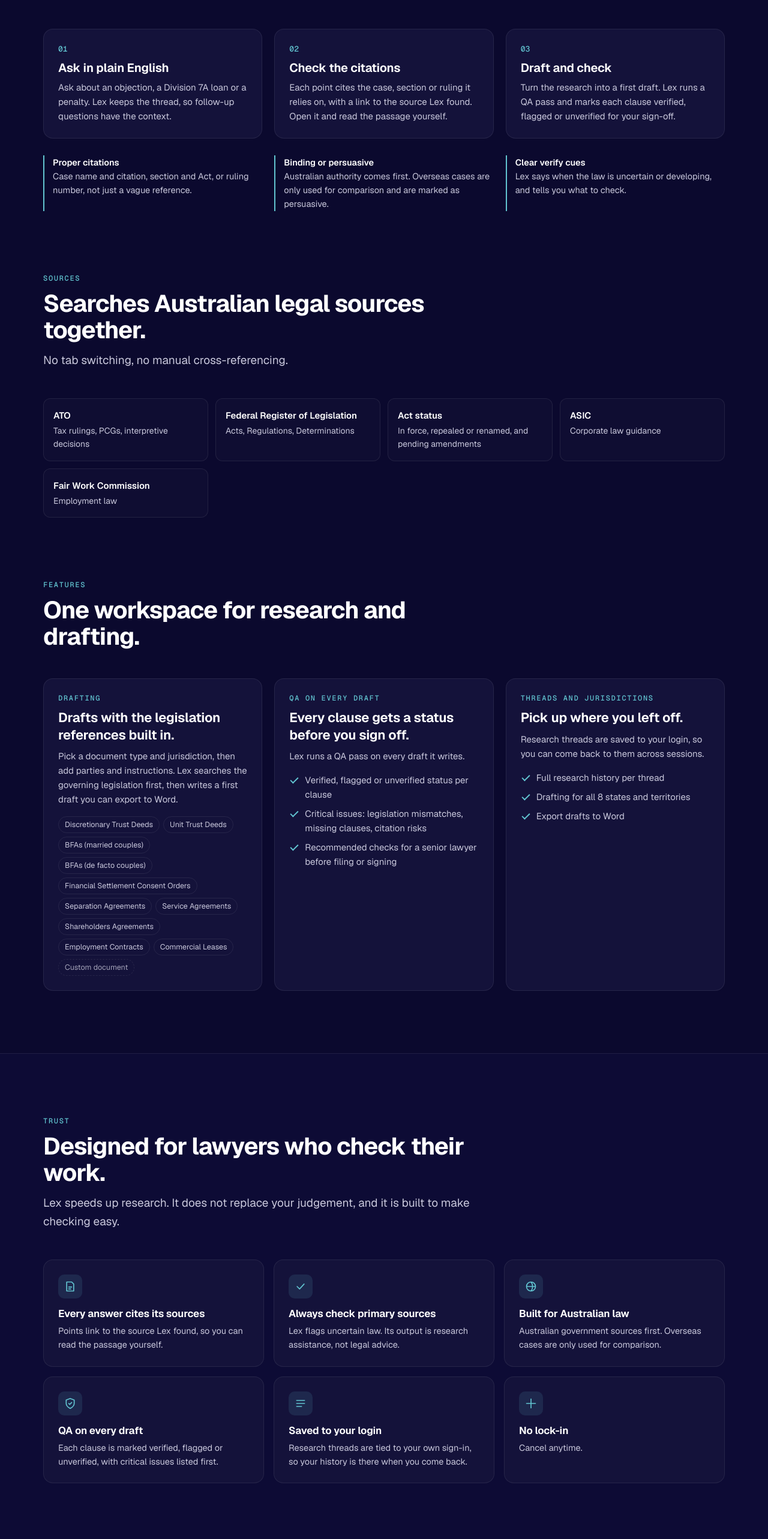
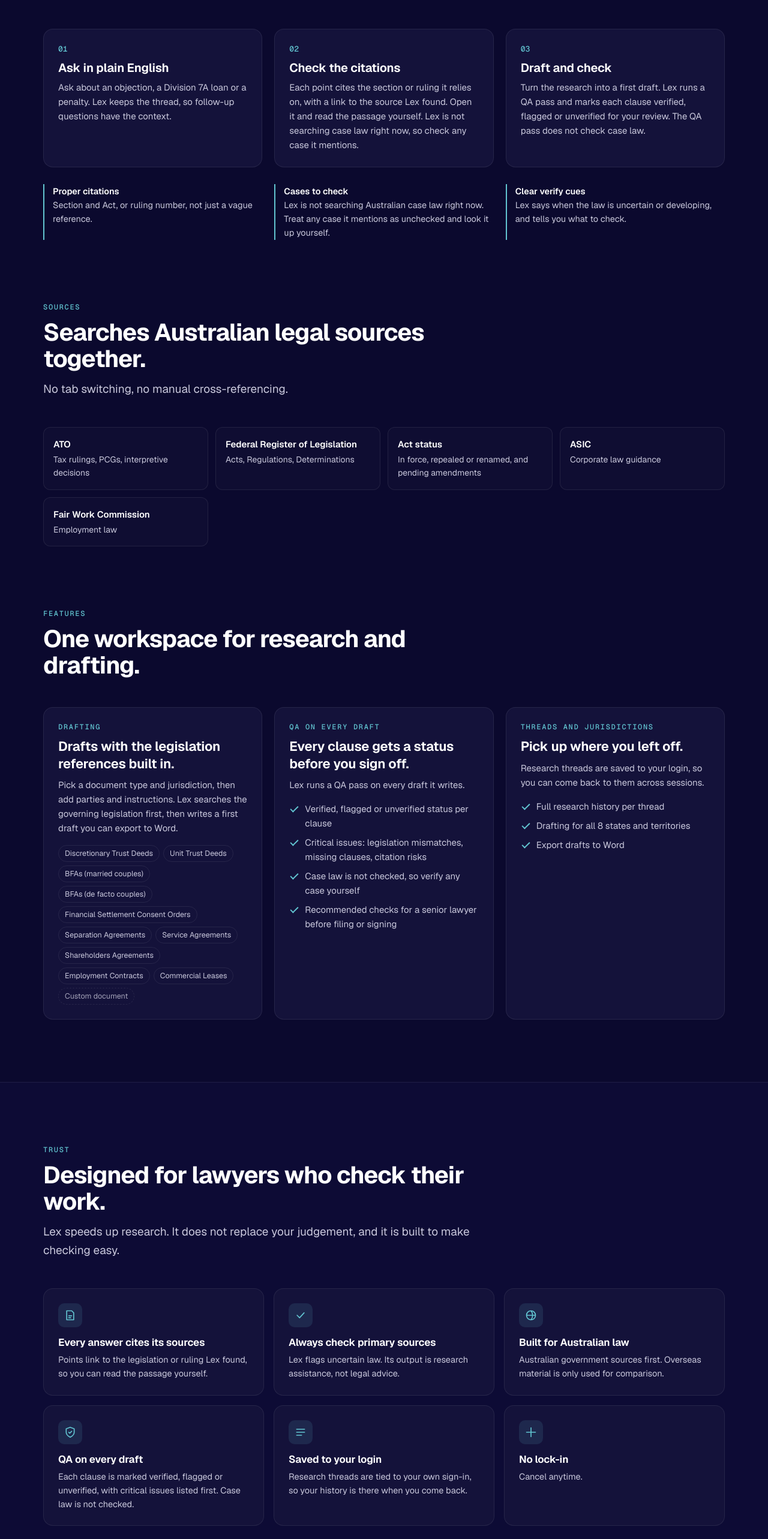
Before and after one commit to sg-satoshi/saabai-site, a Next.js app: page /legal in a window 1280 px wide. Shown: the part 1400-3966 px from the top of the page at 60% size. Built offline with nearby package versions, Linux system fonts and the light colour scheme; no server answers.

Commit message:
/legal: drop case-checking claims while case law search is paused

```diff
--- a/app/legal/page.tsx
+++ b/app/legal/page.tsx
@@ -52,7 +52,7 @@ const DOC_TYPES = [
 
 const LEX_FAQS = [
   { q: "What is Lex?", a: "Lex is an AI legal research and drafting tool for Australian law firms. It searches public Australian government sources, including ATO rulings and Commonwealth legislation, and every answer cites its source." },
-  { q: "Can I rely on Lex's answers without checking?", a: "No. Lex cites the sources it relies on and says when the law is uncertain, so checking is fast, and you should always check primary sources before advising a client." },
+  { q: "Can I rely on Lex's answers without checking?", a: "No. Lex cites the legislation and rulings it relies on and says when the law is uncertain. Case law is not searched right now. Always check primary sources before advising a client." },
   { q: "Which sources does Lex search?", a: "Public Australian government sources: ATO rulings and interpretive decisions, the Federal Register of Legislation (including whether an Act is in force), ASIC and the Fair Work Commission. Lex does not currently search case law databases, so check case law yourself." },
   { q: "Is it useful for tax and ATO disputes?", a: "Yes. Lex searches ATO rulings and interpretive decisions alongside Commonwealth legislation, so it suits objections, reviews and ruling work." },
   { q: "What documents can Lex draft?", a: "Ten document types: discretionary and unit trust deeds, BFAs for married and de facto couples, financial settlement consent orders, separation agreements, service agreements, shareholders agreements, employment contracts and commercial leases. You can also draft a custom document from your own instructions, and every draft gets a QA pass." },
@@ -186,17 +186,17 @@ export default function LegalPage() {
             <div className="lx-card">
               <div className="lx-n">02</div>
               <h3>Check the citations</h3>
-              <p>Each point cites the case, section or ruling it relies on, with a link to the source Lex found. Open it and read the passage yourself.</p>
+              <p>Each point cites the section or ruling it relies on, with a link to the source Lex found. Open it and read the passage yourself. Lex is not searching case law right now, so check any case it mentions.</p>
             </div>
             <div className="lx-card">
               <div className="lx-n">03</div>
               <h3>Draft and check</h3>
-              <p>Turn the research into a first draft. Lex runs a QA pass and marks each clause verified, flagged or unverified for your sign-off.</p>
+              <p>Turn the research into a first draft. Lex runs a QA pass and marks each clause verified, flagged or unverified for your review. The QA pass does not check case law.</p>
             </div>
           </div>
           <div className="lx-callouts">
-            <div><b>Proper citations</b>Case name and citation, section and Act, or ruling number, not just a vague reference.</div>
-            <div><b>Binding or persuasive</b>Australian authority comes first. Overseas cases are only used for comparison and are marked as persuasive.</div>
+            <div><b>Proper citations</b>Section and Act, or ruling number, not just a vague reference.</div>
+            <div><b>Cases to check</b>Lex is not searching Australian case law right now. Treat any case it mentions as unchecked and look it up yourself.</div>
             <div><b>Clear verify cues</b>Lex says when the law is uncertain or developing, and tells you what to check.</div>
           </div>
         </div>
@@ -242,6 +242,7 @@ export default function LegalPage() {
               <ul>
                 <li><Check />Verified, flagged or unverified status per clause</li>
                 <li><Check />Critical issues: legislation mismatches, missing clauses, citation risks</li>
+                <li><Check />Case law is not checked, so verify any case yourself</li>
                 <li><Check />Recommended checks for a senior lawyer before filing or signing</li>
               </ul>
             </div>
@@ -268,10 +269,10 @@ export default function LegalPage() {
             <p className="lx-lead">Lex speeds up research. It does not replace your judgement, and it is built to make checking easy.</p>
           </div>
           <div className="lx-tgrid">
-            <div className="lx-card"><Icon d="M5 3h10l4 4v14H5zM9 13h6M9 17h4" /><h3>Every answer cites its sources</h3><p>Points link to the source Lex found, so you can read the passage yourself.</p></div>
+            <div className="lx-card"><Icon d="M5 3h10l4 4v14H5zM9 13h6M9 17h4" /><h3>Every answer cites its sources</h3><p>Points link to the legislation or ruling Lex found, so you can read the passage yourself.</p></div>
             <div className="lx-card"><Icon d="m5 12 5 5 9-10" /><h3>Always check primary sources</h3><p>Lex flags uncertain law. Its output is research assistance, not legal advice.</p></div>
-            <div className="lx-card"><Icon d="M12 3a9 9 0 1 0 0 18 9 9 0 0 0 0-18zM3 12h18M12 3a14 14 0 0 1 0 18" /><h3>Built for Australian law</h3><p>Australian government sources first. Overseas cases are only used for comparison.</p></div>
-            <div className="lx-card"><Icon d="M12 22s8-4 8-10V5l-8-3-8 3v7c0 6 8 10 8 10zM9 12l2 2 4-4" /><h3>QA on every draft</h3><p>Each clause is marked verified, flagged or unverified, with critical issues listed first.</p></div>
+            <div className="lx-card"><Icon d="M12 3a9 9 0 1 0 0 18 9 9 0 0 0 0-18zM3 12h18M12 3a14 14 0 0 1 0 18" /><h3>Built for Australian law</h3><p>Australian government sources first. Overseas material is only used for comparison.</p></div>
+            <div className="lx-card"><Icon d="M12 22s8-4 8-10V5l-8-3-8 3v7c0 6 8 10 8 10zM9 12l2 2 4-4" /><h3>QA on every draft</h3><p>Each clause is marked verified, flagged or unverified, with critical issues listed first. Case law is not checked.</p></div>
             <div className="lx-card"><Icon d="M4 6h16M4 12h16M4 18h10" /><h3>Saved to your login</h3><p>Research threads are tied to your own sign-in, so your history is there when you come back.</p></div>
             <div className="lx-card"><Icon d="M12 3v18M3 12h18" /><h3>No lock-in</h3><p>Cancel anytime.</p></div>
           </div>
```
Also changed, not shown: 1 other file (tests, documents, lock files or other folders).
